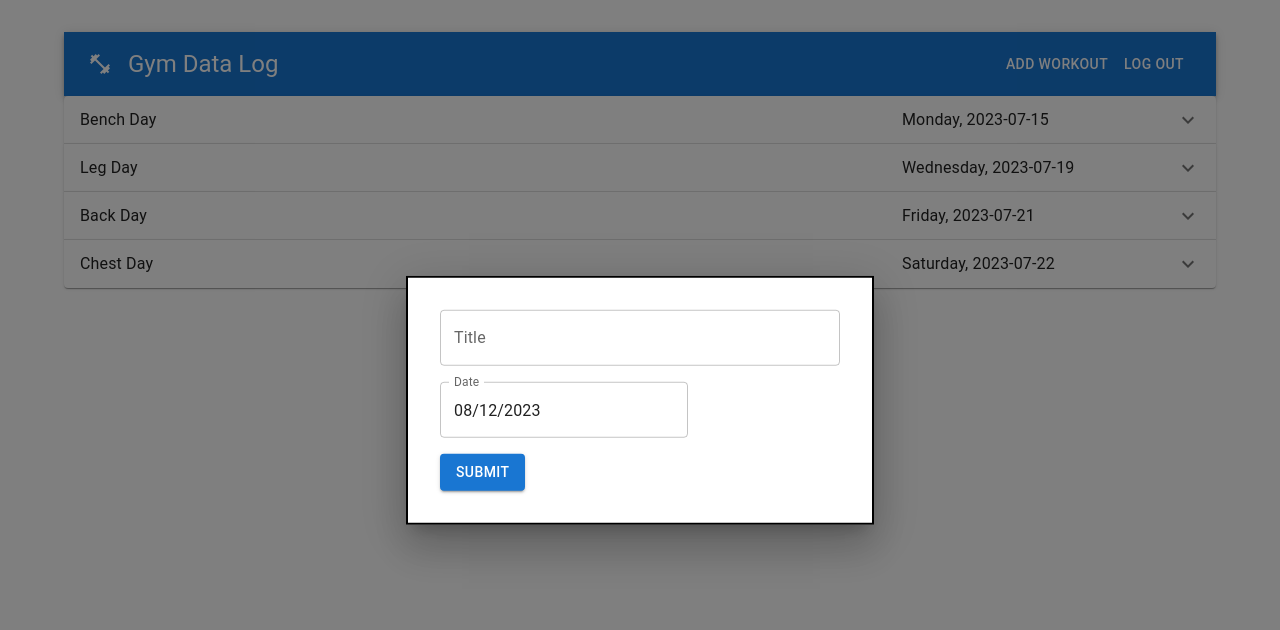
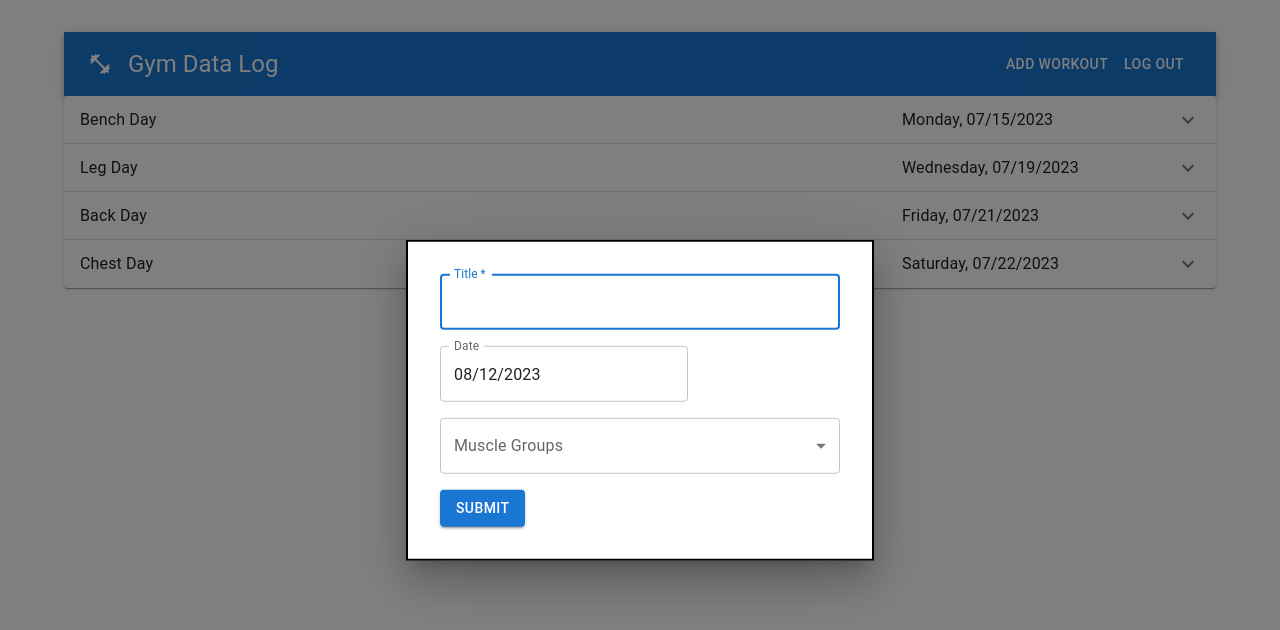
Before and after one commit to kyleanicholson/gym-data-log, a React (Vite) app: page / in a window 1280 px wide. Both pictures are taken after a click on the button "ADD WORKOUT". Shown: the top 630 px of the page. Built offline with nearby package versions, Linux system fonts and the light colour scheme.

Commit message:
Add muscle groups select to add workout

```diff
--- a/src/components/AddWorkoutModal.jsx
+++ b/src/components/AddWorkoutModal.jsx
@@ -6,16 +6,25 @@ import { useState } from 'react';
 import PropTypes from 'prop-types';
 import { DatePicker } from '@mui/x-date-pickers/DatePicker';
 import dayjs from 'dayjs';
-
+import MenuItem from '@mui/material/MenuItem';
+import Select from '@mui/material/Select';
+import InputLabel from '@mui/material/InputLabel';
+import FormControl from '@mui/material/FormControl';
 
 
 const AddWorkoutModal = (props) => {
-
-  const newObjectID = Math.max(...props.existingWorkouts.map((workout) => workout.objectID)) + 1;
+  const newObjectID = Math.floor(Math.random() * 10000); // Eventually replace this with auto incrmenting ID from database
   const today = dayjs();
   const defaultDate = today.format('YYYY-MM-DD');
   const defaultDayOfWeek = today.format('dddd');
 
+
+  const [selectedMuscleGroups, setSelectedMuscleGroups] = useState([]);
+  const muscleGroups = ['Chest', 'Back', 'Legs', 'Arms', 'Abs', 'Shoulders', 'Other'];
+
+  const handleMuscleGroupChange = (event) => {
+    setSelectedMuscleGroups(event.target.value);
+  };
   const [workout, setWorkout] = useState({
     title: "",
     date: defaultDate,
@@ -37,12 +46,28 @@ const AddWorkoutModal = (props) => {
 
   const handleSubmit = (e) => {
     e.preventDefault();
-    props.onAdd(workout);
+
+    // Using the selectedMuscleGroups when setting the workout
+    const finalWorkout = {
+      ...workout,
+      muscle_groups: selectedMuscleGroups
+    };
+
+    props.onAdd(finalWorkout);
 
     // clear the form and close the modal
-    setWorkout({ title: "", date: "", day_of_week: "", muscle_groups: [], exercises: [] });
+    setWorkout({
+      title: "",
+      date: defaultDate,
+      day_of_week: defaultDayOfWeek,
+      muscle_groups: [],
+      exercises: [],
+      objectID: newObjectID,
+    });
+    setSelectedMuscleGroups([]);  // Reset the selected muscle groups too
     handleClose();
   };
+
 
   const body = (
     <Box
@@ -61,27 +86,49 @@ const AddWorkoutModal = (props) => {
       <form onSubmit={handleSubmit}>
         <Box mb={2}>
           <TextField
+            required
             fullWidth
             label="Title"
             variant="outlined"
             name="title"
             onChange={handleChange}
+
+            autoFocus
           />
         </Box>
         <Box mb={2}>
           <DatePicker
+            required
             label="Date"
             value={selectedDate}
             onChange={(date) => {
-              console.log(date);
               const convertedDate = dayjs(date);
-              console.log("Converted date: ", convertedDate);
               handleDateChange(convertedDate);
               const day = convertedDate.format('dddd');
               setWorkout(prev => ({ ...prev, date: convertedDate.format('YYYY-MM-DD'), day_of_week: day }));
             }}
           />
         </Box>
+        <Box mb={2}>
+          <FormControl fullWidth variant="outlined">
+            <InputLabel id="muscle-group-label">Muscle Groups</InputLabel>
+            <Select
+              labelId="muscle-group-label"
+              multiple
+              value={selectedMuscleGroups}
+              onChange={handleMuscleGroupChange}
+              label="Muscle Groups"
+            >
+              {muscleGroups.map((group) => (
+                <MenuItem key={group} value={group}>
+                  {group}
+                </MenuItem>
+              ))}
+            </Select>
+          </FormControl>
+        </Box>
+
+
 
         <Button variant="contained" type="submit">Submit</Button>
       </form>
@@ -93,6 +140,7 @@ const AddWorkoutModal = (props) => {
       <Modal
         open={props.open}
         onClose={props.onClose}
+        disableRestoreFocus
         aria-labelledby="modal-modal-title"
         aria-describedby="modal-modal-description"
       >
@@ -107,7 +155,6 @@ AddWorkoutModal.propTypes = {
   onClose: PropTypes.func.isRequired,
   open: PropTypes.bool.isRequired,
   existingWorkouts: PropTypes.array.isRequired,
-
 };
 
 
--- a/src/components/Workout.jsx
+++ b/src/components/Workout.jsx
@@ -12,6 +12,7 @@ import EditIcon from '@mui/icons-material/Edit';
 import DeleteIcon from '@mui/icons-material/Delete';
 import Exercise from './Exercise';
 import PropTypes from 'prop-types'
+import dayjs from 'dayjs';
 
 const Workout = ({ workout, onDelete }) => {
 
@@ -32,7 +33,7 @@ const Workout = ({ workout, onDelete }) => {
 
 
         <Typography sx={{ width: '25%', flexShrink: 0 }}>
-          {workout.day_of_week}, {workout.date}
+          {workout.day_of_week}, {dayjs(workout.date).format("MM/DD/YYYY")}
 
         </Typography>
 
```
